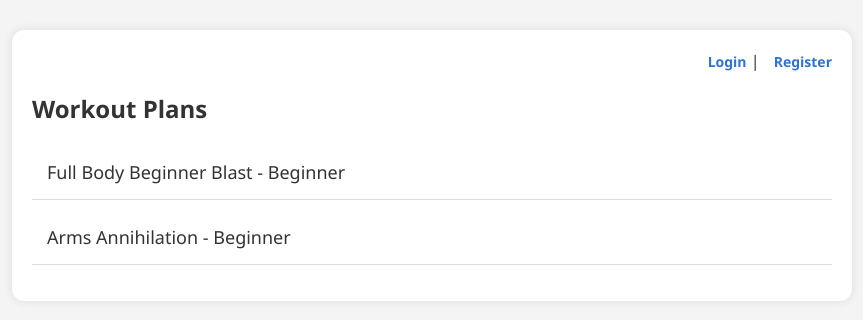
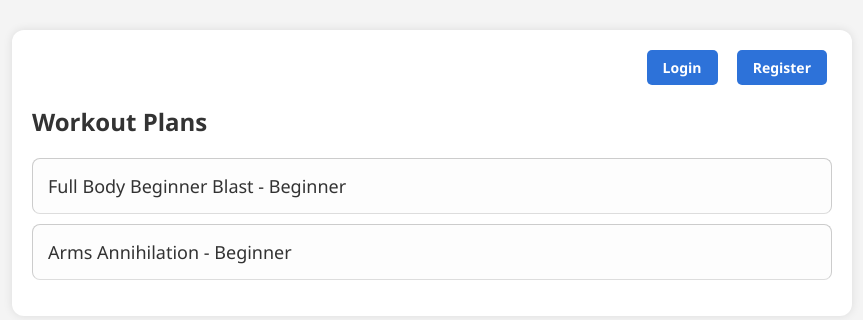
Before and after one commit to ZacPearce/gainsgalore, a Django app: page / in a window 1280 px wide. Shown: the part 83-403 px from the top of the page, without its empty margins (208-1071 px from the left). Run offline with Django 5.2, Linux system fonts and the light colour scheme; data comes from the database, SQL or seed files in the repository.

Commit message:
Styled login and register buttons

```diff
--- a/static/css/style.css
+++ b/static/css/style.css
@@ -69,3 +69,31 @@ a:hover {
     margin-left: 10px;
     font-size: 14px;
 }
+
+.workout-item {
+    background-color: #fdfdfd;
+    border: 1px solid #ccc;
+    padding: 15px;
+    border-radius: 8px;
+    margin-bottom: 15px;
+    transition: box-shadow 0.2s ease;
+}
+
+.workout-item:hover {
+    box-shadow: 0 4px 12px rgba(0, 0, 0, 0.1);
+}
+
+.btn {
+    display: inline-block;
+    padding: 8px 16px;
+    background-color: #2d72d9;
+    color: white;
+    border-radius: 5px;
+    margin: 0 5px;
+    text-decoration: none;
+    transition: background-color 0.3s ease;
+}
+
+.btn:hover {
+    background-color: #1a4fa0;
+}
--- a/templates/home.html
+++ b/templates/home.html
@@ -1,11 +1,11 @@
 <!DOCTYPE html>
 <html>
-<head>
-    {% load static %}
-    <meta charset="UTF-8">
-    <title>Gains Galore 🏋🏾‍♂️</title>
-    <link rel="stylesheet" href="{% static 'css/style.css' %}">
-</head>
+    <head>
+        {% load static %}
+        <meta name="viewport" content="width=device-width, initial-scale=1.0">
+        <link rel="stylesheet" href="{% static 'css/style.css' %}">
+        <title>Gains Galore 🏋🏾‍♂️</title>
+    </head>
 <body>
     <header>
         <h1>Welcome to Gains Galore 💪🏾</h1>
@@ -16,15 +16,15 @@
             {% if user.is_authenticated %}
                 <p>Welcome back, {{ user.username }}! <a href="/admin/logout/">Logout</a></p>
             {% else %}
-                <a href="/users/login/">Login</a> |
-                <a href="/users/register/">Register</a>
+                <a href="/users/login/" class="btn">Login</a>
+                <a href="/users/register/" class="btn">Register</a>
             {% endif %}
         </div>
 
         <h2>Workout Plans</h2>
         <ul class="workout-list">
             {% for workout in workouts %}
-                <li>
+                <li class="workout-item">
                     <span class="workout-title" onclick="toggleDetails('details-{{ forloop.counter }}')">
                         {{ workout.title }} - {{ workout.difficulty|capfirst }}
                     </span>
```
